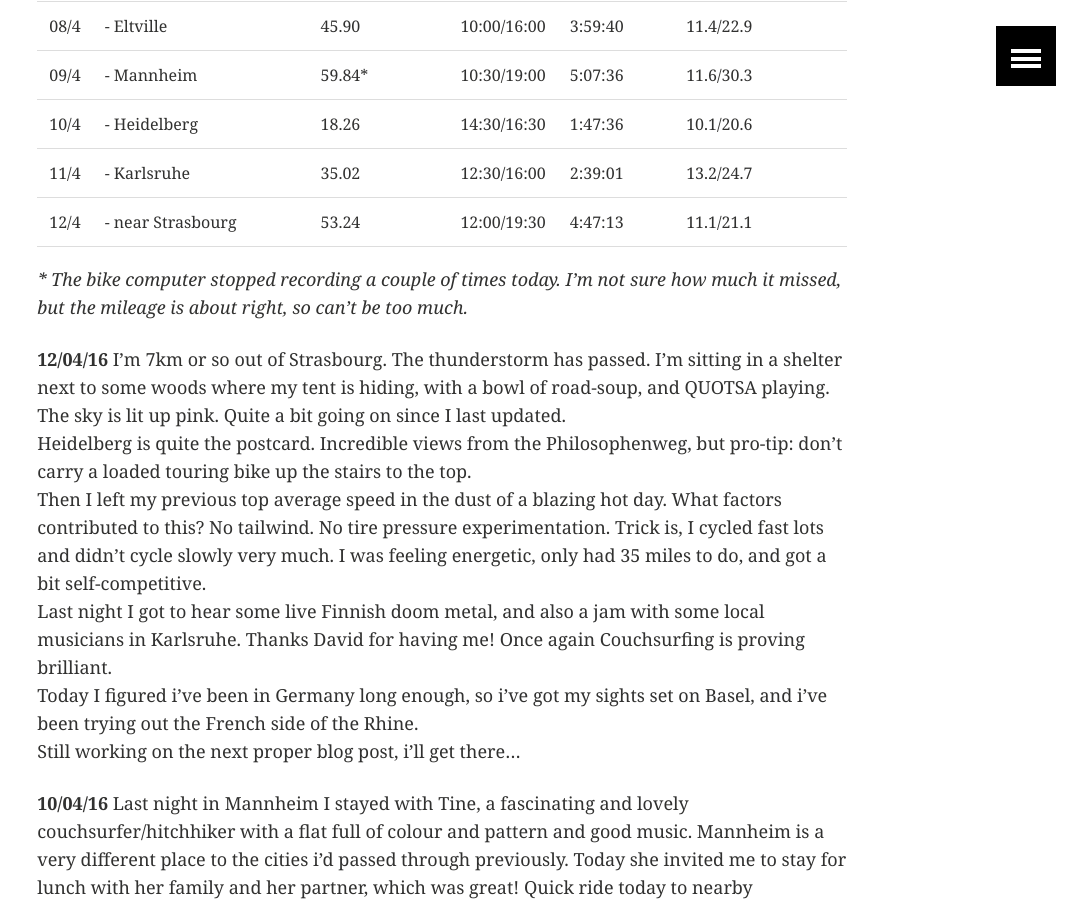
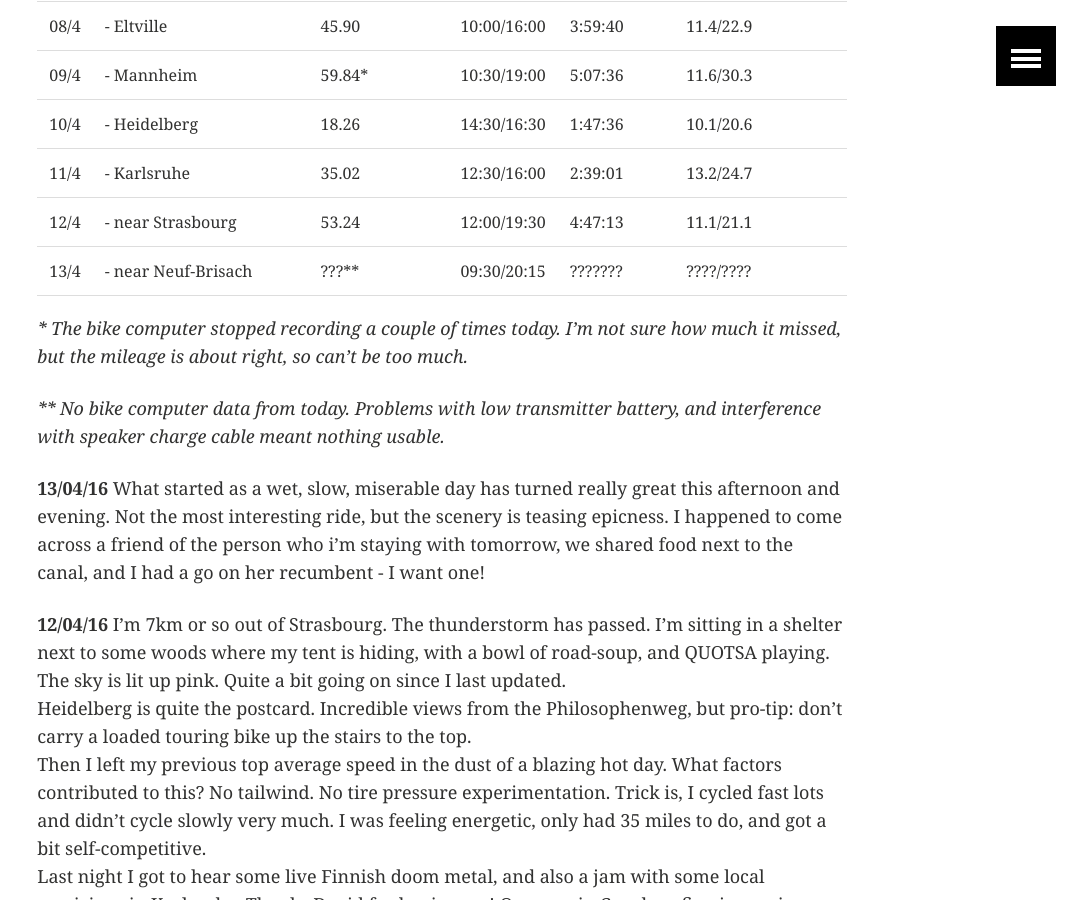
Before and after one commit to ArthurStart/git-blog, a Jekyll site: the page built from _posts/touring/2016-03-24-Quick-Update.md, in a window 1280 px wide and 900 px high, scrolled down 1097 px. Shown: the whole window, without its empty margins (198-1280 px from the left). Built offline with Jekyll 4.4.1, drawn with Linux system fonts in a browser that asks for light colours; comment, search, counter and statistics services are not loaded.

Commit message:
Update from Neuf-Brisach

```diff
--- a/_posts/touring/2016-03-24-Quick-Update.md
+++ b/_posts/touring/2016-03-24-Quick-Update.md
@@ -30,8 +30,14 @@ image:
 | 10/4 | - Heidelberg           | 18.26 | 14:30/16:30 | 1:47:36 | 10.1/20.6 |
 | 11/4 | - Karlsruhe            | 35.02 | 12:30/16:00 | 2:39:01 | 13.2/24.7 |
 | 12/4 | - near Strasbourg      | 53.24 | 12:00/19:30 | 4:47:13 | 11.1/21.1 |
+| 13/4 | - near Neuf-Brisach    | ???** | 09:30/20:15 | ??????? | ????/???? |
 
 *\* The bike computer stopped recording a couple of times today. I'm not sure how much it missed, but the mileage is about right, so can't be too much.*
+
+*\*\* No bike computer data from today. Problems with low transmitter battery, and interference with speaker charge cable meant nothing usable.*
+
+**13/04/16**
+What started as a wet, slow, miserable day has turned really great this afternoon and evening. Not the most interesting ride, but the scenery is teasing epicness. I happened to come across a friend of the person who i'm staying with tomorrow, we shared food next to the canal, and I had a go on her recumbent - I want one!
 
 **12/04/16**
 I'm 7km or so out of Strasbourg. The thunderstorm has passed. I'm sitting in a shelter next to some woods where my tent is hiding, with a bowl of road-soup, and QUOTSA playing. The sky is lit up pink. Quite a bit going on since I last updated.
```
